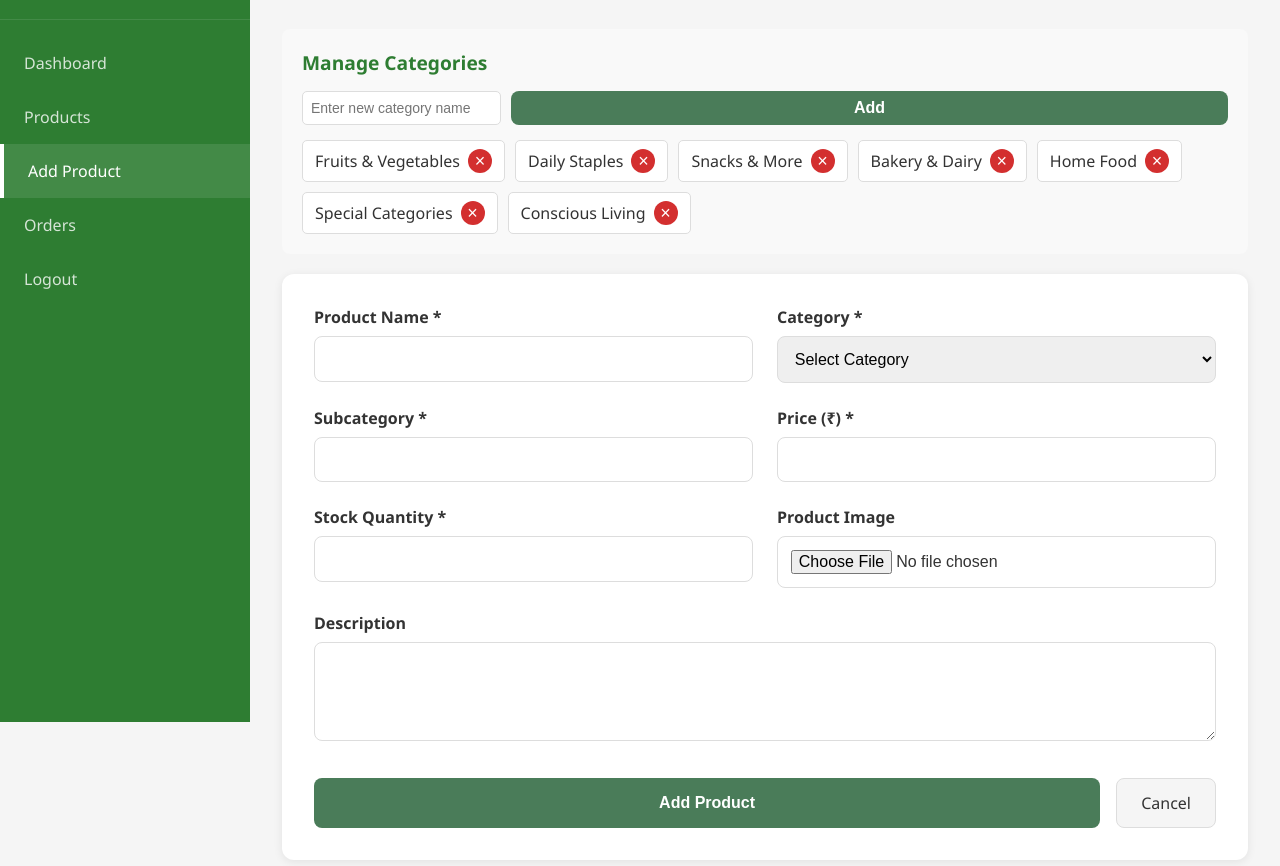
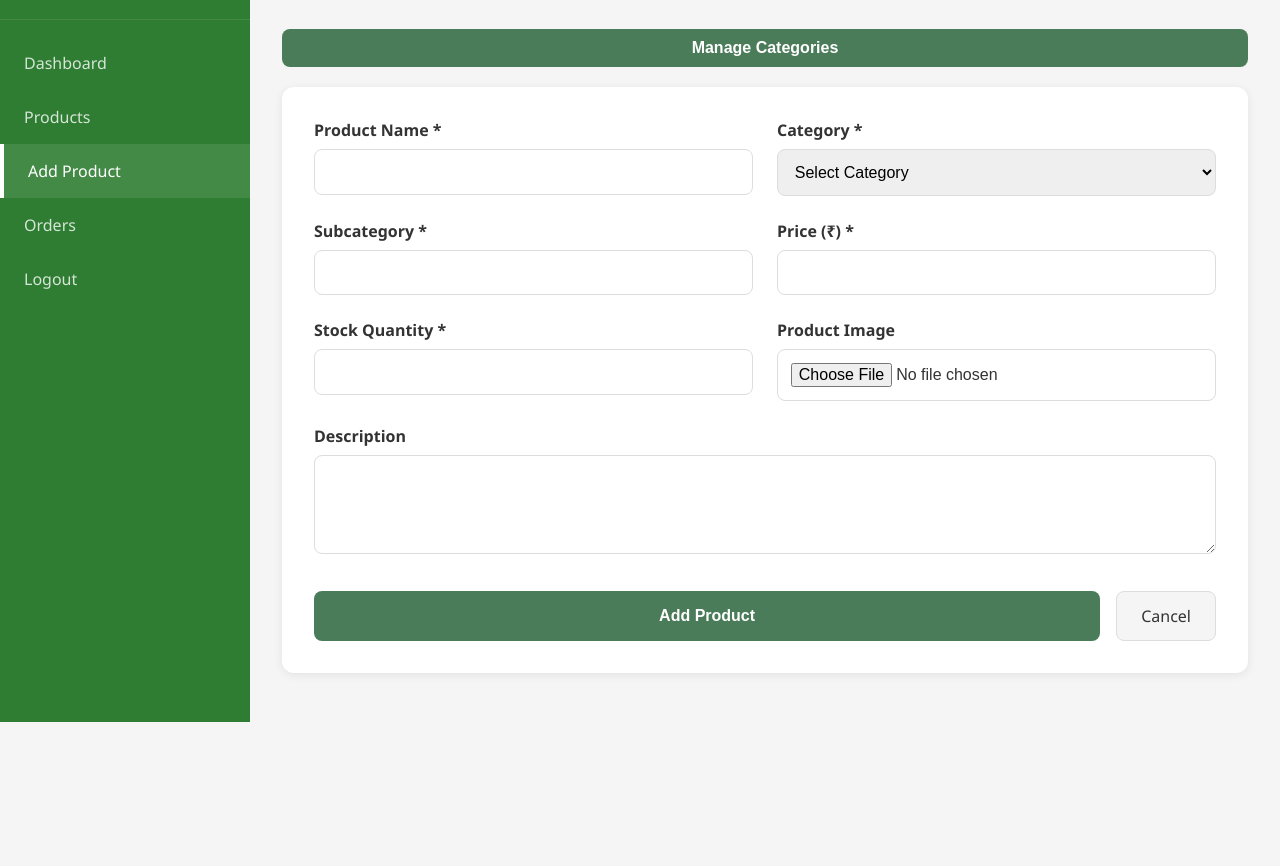
Before and after one commit to primeflex200-ui/ecommerce, a plain HTML site: page admin-add-product.html in a window 1280 px wide. Shown: the part 78-944 px from the top of the page. After the commit the page ends 800 px from the top, so only its background shows below. Drawn offline with Linux system fonts and the light colour scheme; sample sign-in values are in the browser's storage.

Commit message:
Update category management to use toggle button instead of always visible section

```diff
--- a/admin-add-product.html
+++ b/admin-add-product.html
@@ -26,8 +26,15 @@
                 <h1>Add New Product</h1>
             </div>
 
-            <!-- Category Management Section -->
-            <div class="category-management-section" style="background: #f9f9f9; padding: 20px; border-radius: 8px; margin-bottom: 20px;">
+            <!-- Manage Categories Button -->
+            <div style="margin-bottom: 20px;">
+                <button type="button" onclick="toggleCategoryManagement()" class="btn-primary" style="padding: 10px 20px;">
+                    Manage Categories
+                </button>
+            </div>
+
+            <!-- Category Management Panel (Hidden by default) -->
+            <div id="category-management-panel" class="category-management-section" style="display: none; background: #f9f9f9; padding: 20px; border-radius: 8px; margin-bottom: 20px;">
                 <h3 style="margin-bottom: 15px; color: #2e7d32;">Manage Categories</h3>
 
                 <div style="display: flex; gap: 10px; margin-bottom: 15px;">
--- a/admin-script.js
+++ b/admin-script.js
@@ -355,6 +355,20 @@ const DEFAULT_CATEGORIES = [
     "Conscious Living"
 ];
 
+// Toggle category management panel
+function toggleCategoryManagement() {
+    const panel = document.getElementById('category-management-panel');
+    if (!panel) return;
+
+    if (panel.style.display === 'none' || panel.style.display === '') {
+        panel.style.display = 'block';
+        // Load categories when panel is opened
+        displayCategoriesList();
+    } else {
+        panel.style.display = 'none';
+    }
+}
+
 // Initialize categories in localStorage
 function initializeCategories() {
     if (!localStorage.getItem('categories')) {
@@ -513,5 +527,11 @@ if (window.location.pathname.includes('admin-add-product.html')) {
                 }
             });
         }
+
+        // Ensure panel is hidden by default
+        const panel = document.getElementById('category-management-panel');
+        if (panel) {
+            panel.style.display = 'none';
+        }
     });
 }
```
